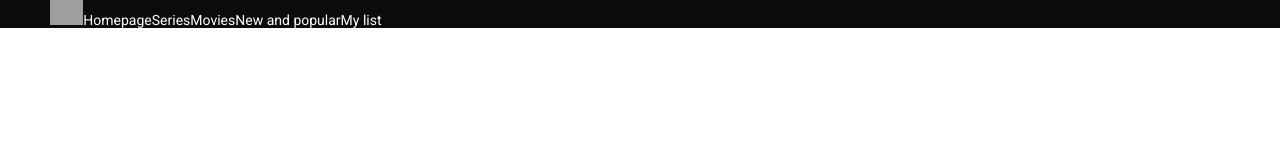
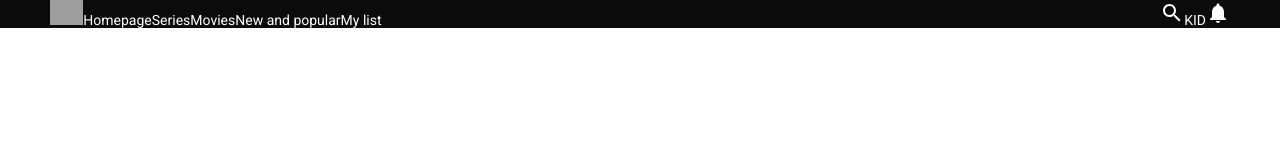
Before and after one commit to AdamMaichrzik/react-netflix-app, a React (Create React App) app: page / in a window 1280 px wide. Shown: the top 160 px of the page. Built offline with nearby package versions, Linux system fonts and the light colour scheme; grey boxes are pictures that could not be loaded.

Commit message:
Navbar right some icons and text

```diff
--- a/src/components/navbar/Navbar.jsx
+++ b/src/components/navbar/Navbar.jsx
@@ -1,3 +1,4 @@
+import { Notifications, Search } from "@material-ui/icons";
 import "./navbar.scss";
 function Navbar() {
 	return (
@@ -14,7 +15,11 @@ function Navbar() {
                     <span>New and popular</span>
                     <span>My list</span>
 				</div>
-				<div className="right"></div>
+				<div className="right">
+                    <Search/>
+                    <span>KID</span>
+                    <Notifications/>
+                </div>
 			</div>
 		</div>
 	);
```
